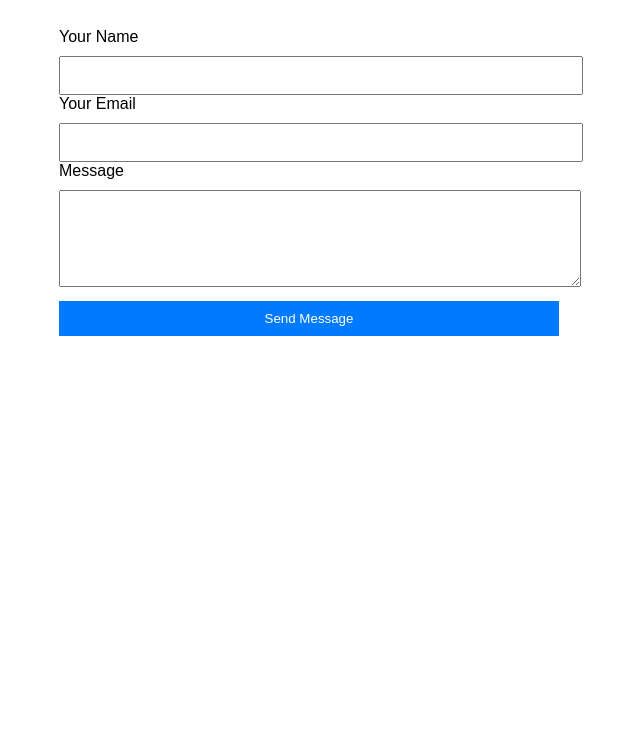
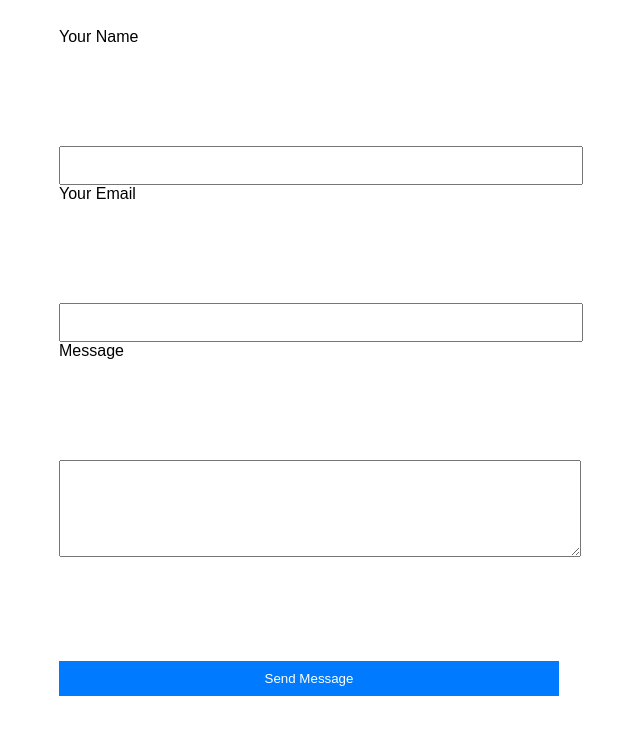
Before and after one commit to blacklivesbless/dev, a plain HTML site: page index.html in a window 1280 px wide. Shown: the whole page, without its empty margins (331-971 px from the left). Drawn offline with Linux system fonts and the light colour scheme.

Commit message:
Test commit for css

```diff
--- a/index.html
+++ b/index.html
@@ -16,7 +16,7 @@
     input, textarea, button {
       width: 100%;
       padding: 10px;
-      margin-top: 10px;
+      margin-top: 100px;
     }
     button {
       background-color: #007BFF;
```
